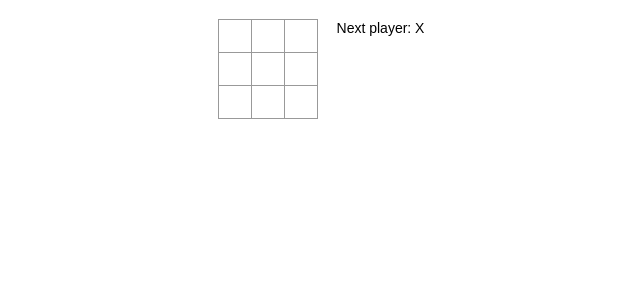
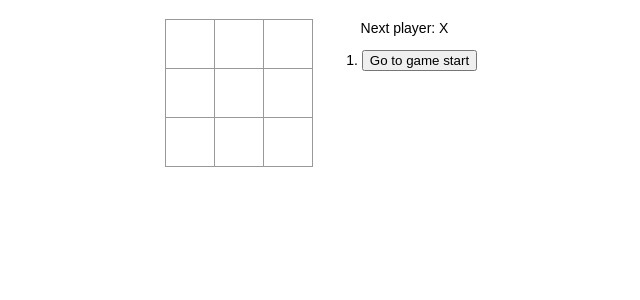
Before and after one commit to JackLiR8/react-learning, a React (Create React App) app: page / in a window 1280 px wide. Shown: the top 300 px of the page, without its empty margins (319-959 px from the left). Built offline with nearby package versions, Linux system fonts and the light colour scheme.

Commit message:
:sparkles: New Feature: 下棋timeline

```diff
--- a/src/demo/ticTacToe.css
+++ b/src/demo/ticTacToe.css
@@ -21,15 +21,15 @@
   background: #fff;
   border: 1px solid #999;
   float: left;
-  font-size: 24px;
+  font-size: 30px;
   font-weight: bold;
-  line-height: 34px;
-  height: 34px;
+  line-height: 50px;
+  height: 50px;
   margin-right: -1px;
   margin-top: -1px;
   padding: 0;
   text-align: center;
-  width: 34px;
+  width: 50px;
 }
 
 .square:focus {
--- a/src/demo/ticTacToe.js
+++ b/src/demo/ticTacToe.js
@@ -59,12 +59,13 @@
       history: [{
         squares: Array(9).fill(null),
       }],
+      stepNumber: 0,
       xIsNext: true,
     }
   }
 
   handleClick(i) {
-    const history = this.state.history;
+    const history = this.state.history.slice(0, this.state.stepNumber + 1);
     const current = history[history.length - 1];
     const squares = current.squares.slice();
     if (calculateWinner(squares) || squares[i]) {
@@ -76,14 +77,33 @@
       history: history.concat([{
         squares,
       }]),
+      stepNumber: history.length,
       xIsNext: !this.state.xIsNext,
    });
   }
 
+  jumpTo(step) {
+    this.setState({
+      stepNumber: step,
+      xIsNext: (step % 2) === 0,
+    })
+  }
+
   render() {
     const history = this.state.history;
-    const current = history[history.length - 1];
+    const current = history[this.state.stepNumber];
     const winner = calculateWinner(current.squares);
+
+    const moves = history.map((step, move) => {
+      const desc = move ?
+        `Go to move #${move}` :
+        `Go to game start`;
+      return (
+        <li key={move}>
+          <button onClick={() => this.jumpTo(move)}>{desc}</button>
+        </li>
+      );
+    });
 
     let status;
     if (winner) {
@@ -102,7 +122,7 @@
         </div>
         <div className="game-info">
           <div>{status}</div>
-          <ol>{/* TODO */}</ol>
+          <ol>{moves}</ol>
         </div>
       </div>
     );
```
